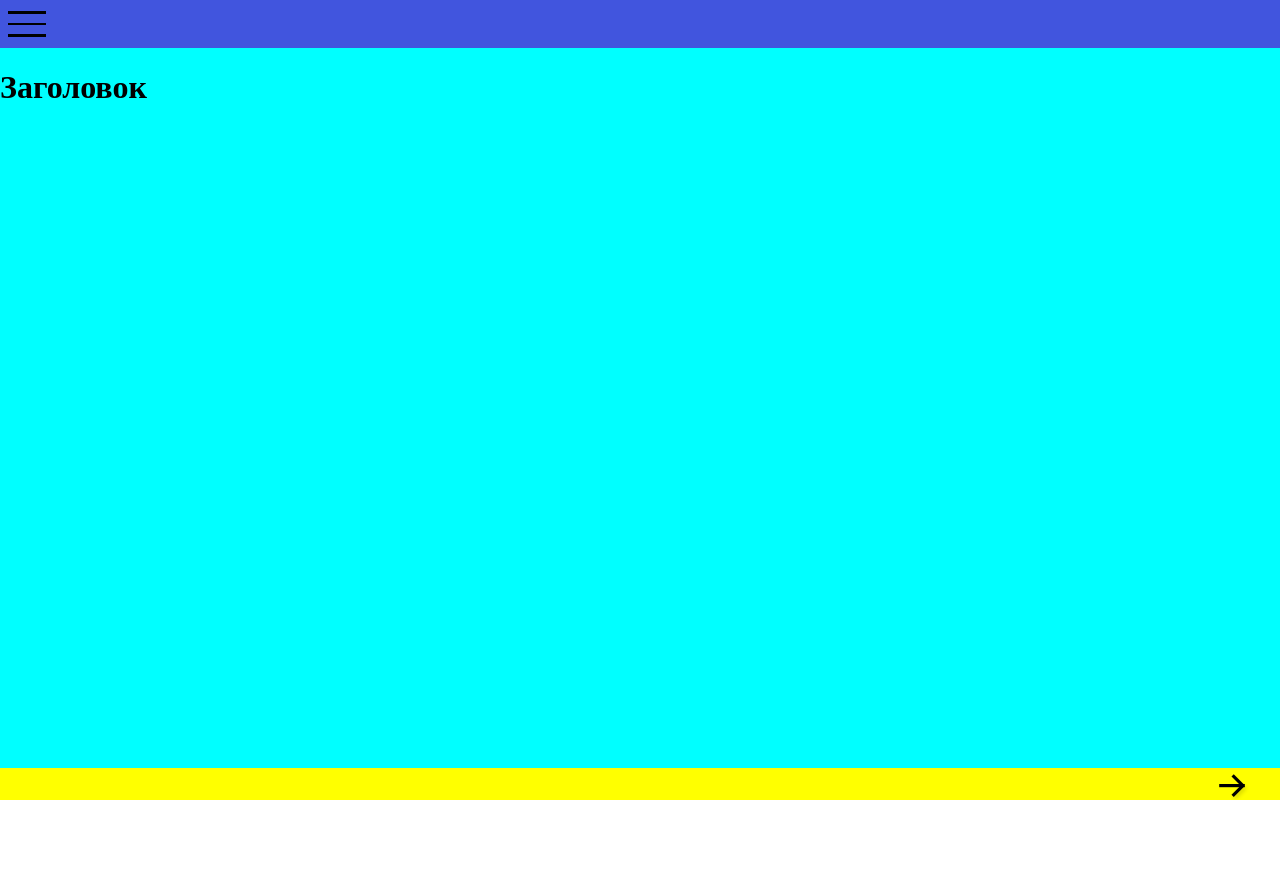
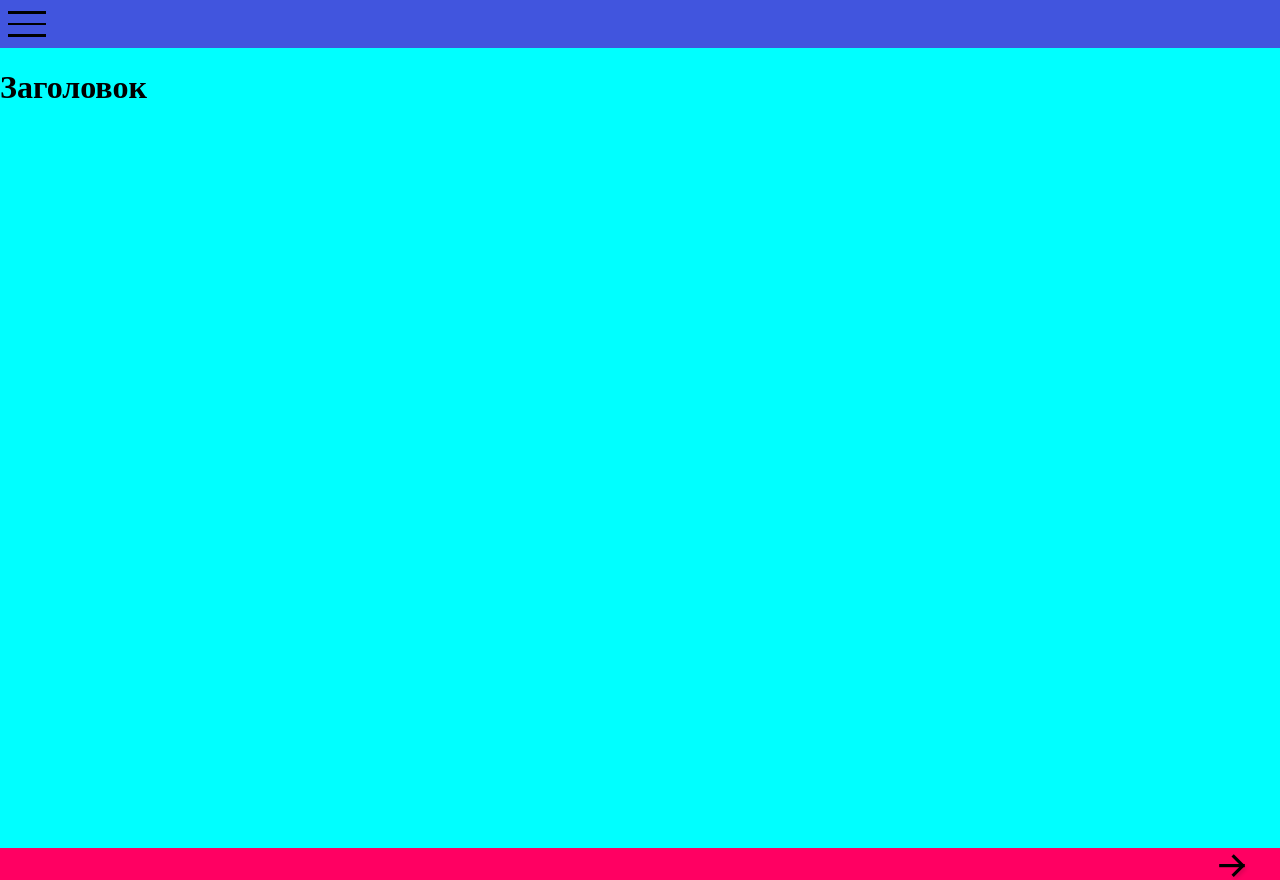
Before and after one commit to Red-Sock/rscli, a React (Vite) app: page / in a window 1280 px wide. Before the commit the page ends 800 px from the top, so only its background shows below. Built offline with nearby package versions, Linux system fonts and the light colour scheme.

Commit message:
non sticky... for now

```diff
--- a/src/index.css
+++ /dev/null
@@ -1,4 +0,0 @@
-body {
-  margin: 0;
-  height: 100%;
-}
--- /dev/null
+++ b/src/index.module.css
@@ -0,0 +1,8 @@
+* {
+  height: 100%;
+}
+root, body {
+  margin: 0;
+  height: 100%;
+  background: aqua;
+}
--- a/src/main.tsx
+++ b/src/main.tsx
@@ -1,11 +1,12 @@
+import './index.module.css'
+
 import React from 'react'
 import ReactDOM from 'react-dom/client'
 
-import './index.css'
 import {Home} from './pages/home/home.tsx';
 
 ReactDOM.createRoot(document.getElementById('root')!).render(
   <React.StrictMode>
       <Home/>
-  </React.StrictMode>,
+  </React.StrictMode>
 )
--- a/src/pages/home/home.module.css
+++ b/src/pages/home/home.module.css
@@ -1,18 +1,20 @@
 .Home {
-    background-color: black;
+    background-color: aqua;
 
     display: flex;
     flex-flow: column;
     justify-content: space-between;
 
     flex-grow: 1;
-    height: 100vh;
+    height: 100%;
+    width: 100%;
 }
 
 .contentWrap {
-    flex: 1;
+    margin-top: 3em;
     display: flex;
     flex-direction: row;
+    min-height: 100%;
     position: relative;
 }
 
--- a/src/pages/home/home.tsx
+++ b/src/pages/home/home.tsx
@@ -11,11 +11,6 @@ export function Home() {
     const [isSideMenuOpen, setIsSideMenuOpen] = useState(false)
     return (
         <div className={cls.Home}>
-            <Header
-                isOpen={isSideMenuOpen}
-                setIsOpen={setIsSideMenuOpen}
-            />
-
             <div className={cls.contentWrap}>
                 <ContentDisplay/>
                 <Sidebar
@@ -23,6 +18,10 @@ export function Home() {
                 />
             </div>
 
+            <Header
+                isOpen={isSideMenuOpen}
+                setIsOpen={setIsSideMenuOpen}
+            />
             <Footer/>
         </div>
     )
--- a/src/sections/footer/footer.module.css
+++ b/src/sections/footer/footer.module.css
@@ -1,8 +1,11 @@
 .Footer {
-    flex: 1;
+    position: relative;
+    bottom: 0;
+
+    width: 100%;
 
     max-height: 2em;
-    background-color: yellow;
+    background-color: #ff0062;
 
     display: flex;
     flex-direction: row-reverse;
@@ -13,12 +16,13 @@
 
 .ButtonContainer {
     position: relative;
+
     right: 2em;
     width: 2em;
     height: 2em;
     cursor: pointer;
 
-    transform:  scale(0.8);
+    transform: scale(0.8);
 }
 
 .ButtonContainer:hover {
--- a/src/sections/header/header.module.css
+++ b/src/sections/header/header.module.css
@@ -1,9 +1,10 @@
 .Header {
+    position: fixed;
     box-sizing: border-box;
 
-    flex: 1;
+    height: 3em;
+    width: 100%;
 
-    max-height: 3em;
     background-color: rgb(65, 85, 222);
     border: rgb(65, 85, 222) solid;
 }
```
